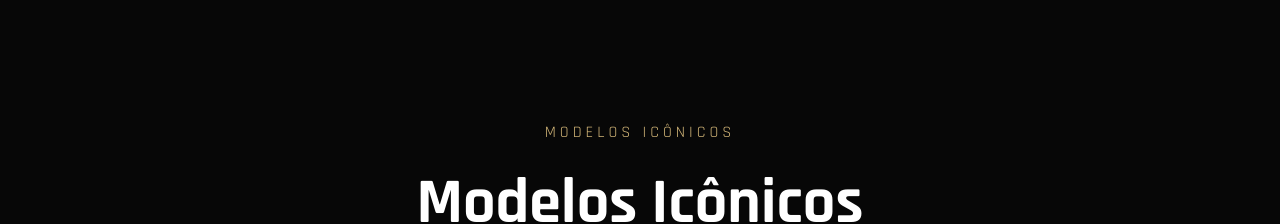
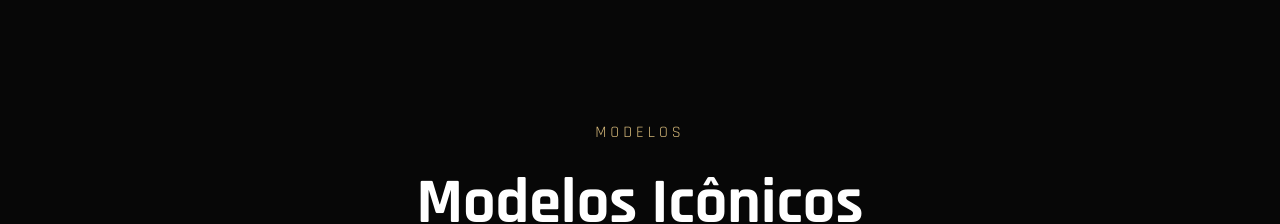
Before and after one commit to guilherm-xd/porsche, a plain HTML site: page index.html in a window 1280 px wide. Shown: the part 2140-2364 px from the top of the page. Drawn offline with Linux system fonts and the light colour scheme.

Commit message:
muda uma unica palavra no html

```diff
--- a/index.html
+++ b/index.html
@@ -174,7 +174,7 @@
 
     <section class="modelos" id="modelos">
       <div class="titulosecao">
-        <span>MODELOS ICÔNICOS</span>
+        <span>MODELOS</span>
         <h2>Modelos Icônicos</h2>
       </div>
 
```
